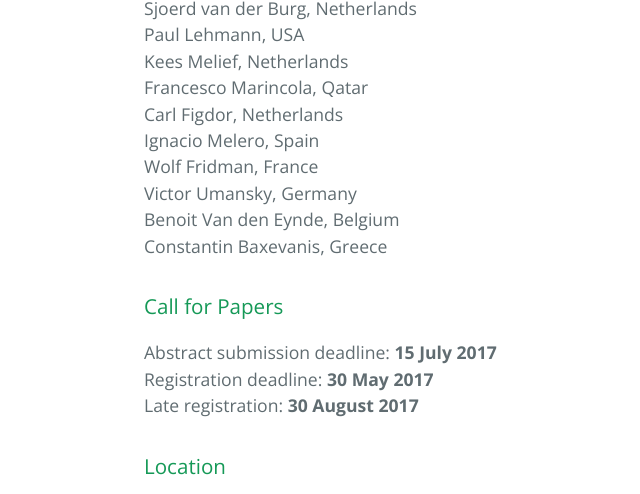
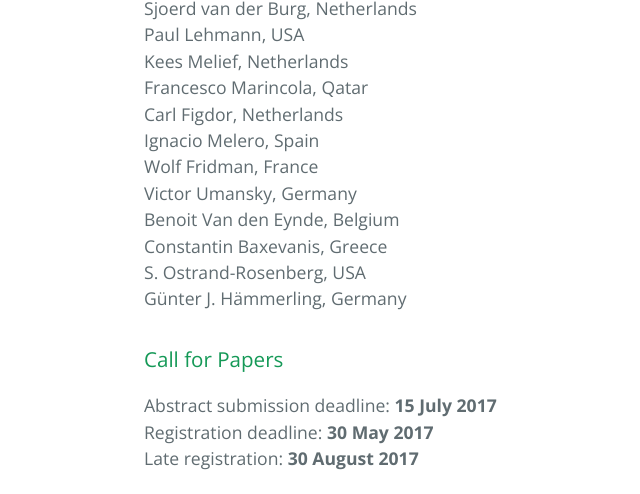
Before and after one commit to moodmosaic/pivac17, a Jekyll site: the page index.html, which Jekyll copies as it is, in a window 1280 px wide and 900 px high, scrolled down 1896 px, cut to the strip 0-494 px from the top of the window. Shown: the whole strip, without its empty margins (80-720 px from the left). Built offline with Jekyll 4.4.1, drawn with Linux system fonts in a browser that asks for light colours.

Commit message:
Add S. Ostrand-Rosenberg (USA) and Günter J. Hämmerling (Germany) to Sponsors.

```diff
--- a/index.html
+++ b/index.html
@@ -81,6 +81,10 @@ Victor Umansky, Germany
 Benoit Van den Eynde, Belgium
 <br>
 Constantin Baxevanis, Greece
+<br>
+S. Ostrand-Rosenberg, USA
+<br>
+Günter J. Hämmerling, Germany
 </p>
 
 <h3>
```
